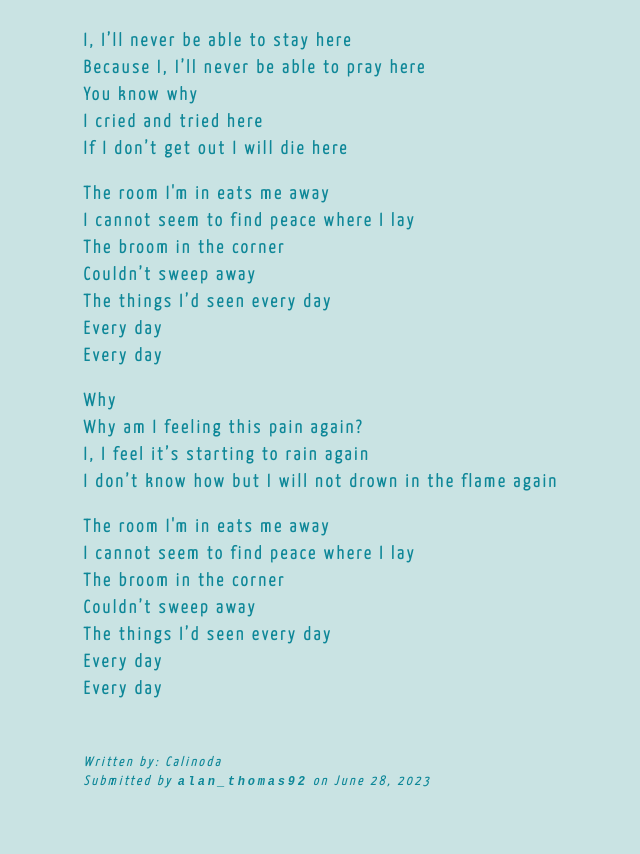
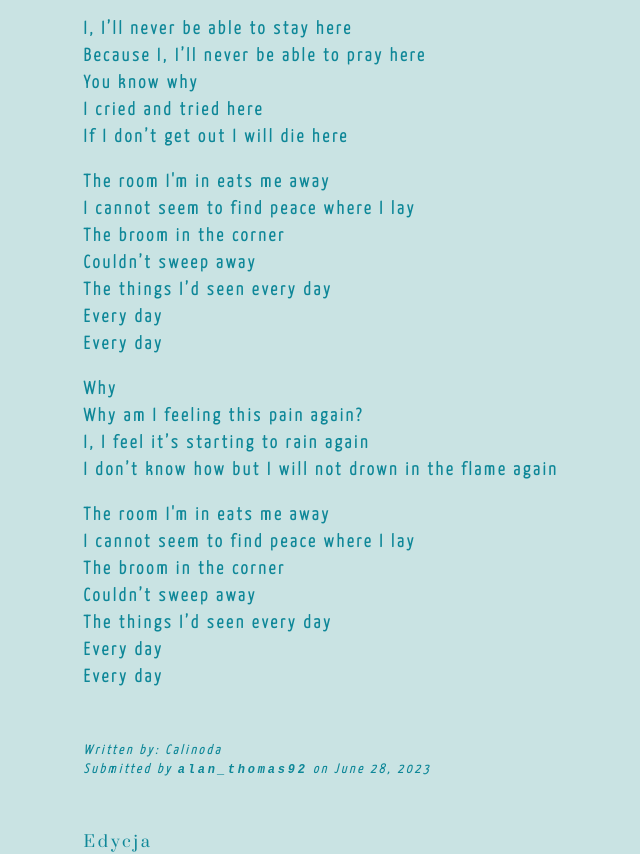
Before and after one commit to riozshow/nauka-gita, a plain HTML site: page index.html in a window 1280 px wide. Shown: the part 34-888 px from the top of the page, without its empty margins (319-959 px from the left). Drawn offline with Linux system fonts and the light colour scheme.

Commit message:
Update index.html

```diff
--- a/index.html
+++ b/index.html
@@ -51,6 +51,7 @@
         Written by: Calinoda<br />
         Submitted by <code>alan_thomas92</code> on June 28, 2023
       </p>
+      <footer>Edycja</footer>
     </div>
   </body>
 </html>
```
